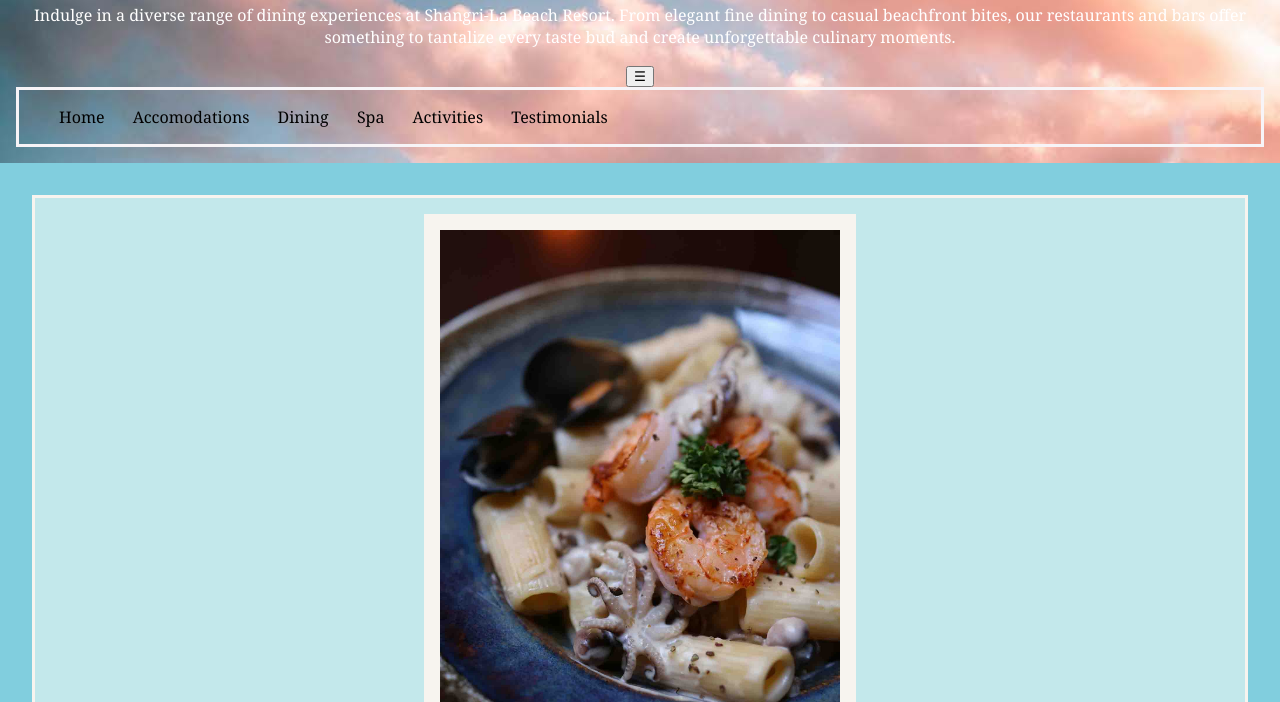
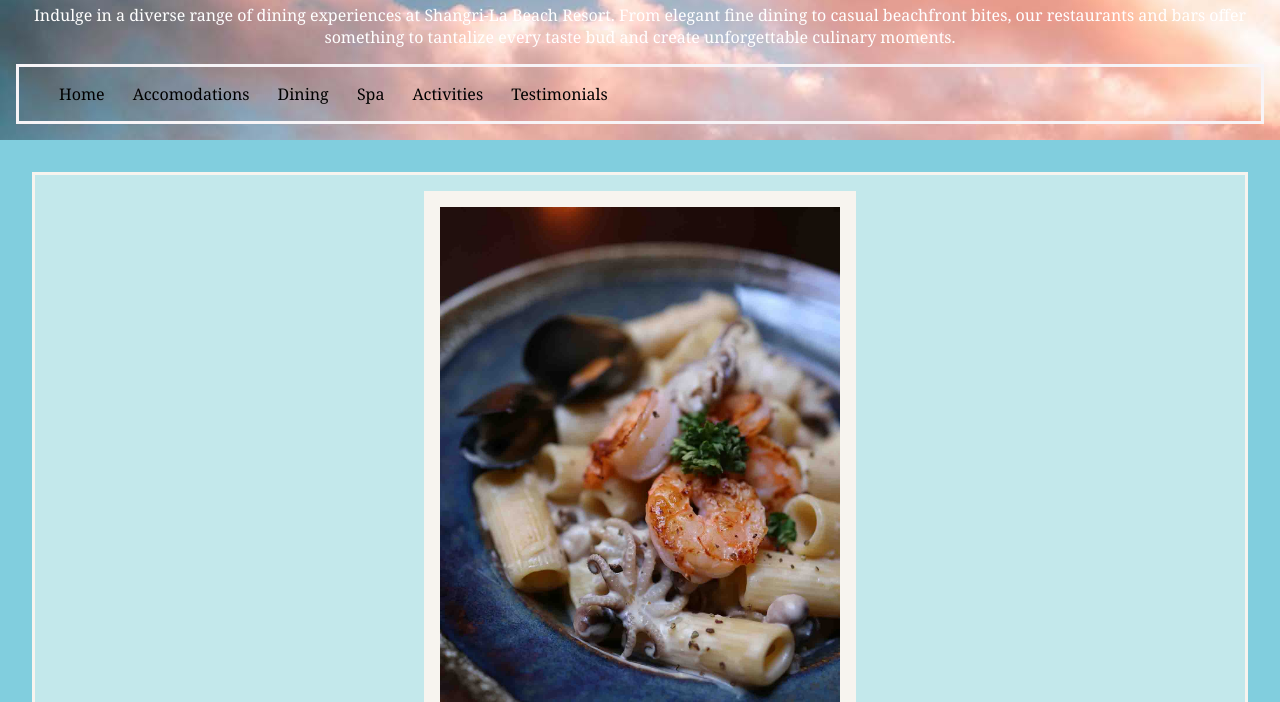
Before and after one commit to EmmaAnnie/cprg-218-final-project, a plain HTML site: page dining.html in a window 1280 px wide. Shown: the part 98-800 px from the top of the page. Drawn offline with Linux system fonts and the light colour scheme.

Commit message:
Update dining.html

```diff
--- a/dining.html
+++ b/dining.html
@@ -11,7 +11,7 @@
         <h1>A Culinary Journey</h1>
         <p>Indulge in a diverse range of dining experiences at Shangri-La Beach Resort. From elegant fine dining to casual beachfront bites, our restaurants  and bars offer something to tantalize every taste bud and create unforgettable culinary moments.</p>
 
-        <button id="nav-toggle">&#9776;</button>
+        <!--<button id="nav-toggle">&#9776;</button>-->
 
         <nav id="main-menu">
             <ul>
@@ -83,13 +83,13 @@
         </section>
     </main>
 
-    <script>
+    <!--<script>
         const navToggle = document.getElementById('nav-toggle');
         const menuList = document.getElementById('main-menu');
         navToggle.addEventListener('click', function(){
             menuList.classList.toggle('active');
         });
-    </script>
+    </script>-->
 
 </body>
 </html>
```
